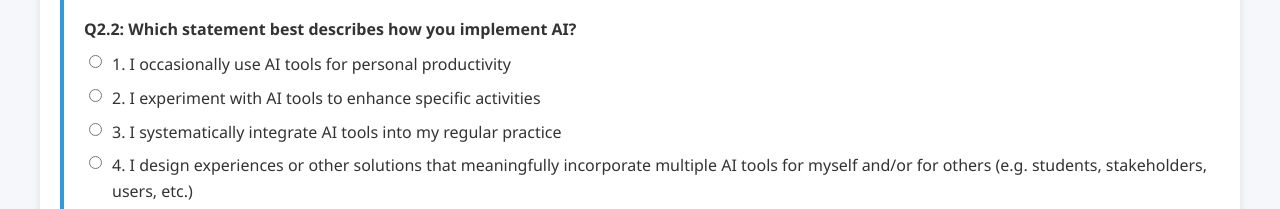
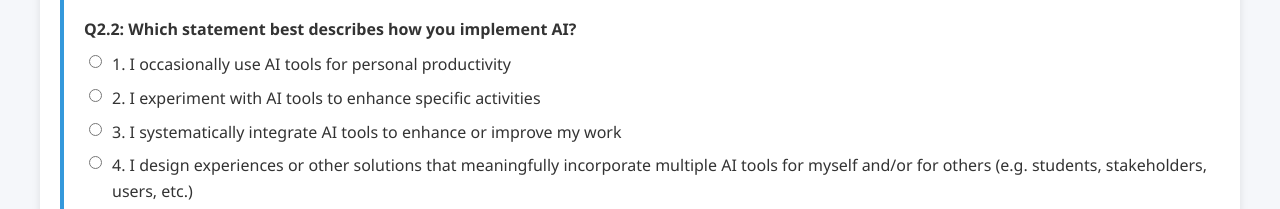
Before and after one commit to Marcydrummond/AICompetencyAssessment, a plain HTML site: page index.html in a window 1280 px wide. Shown: the part 1480-1689 px from the top of the page. Drawn offline with nearby package versions, Linux system fonts and the light colour scheme.

Commit message:
Update index.html

```diff
--- a/index.html
+++ b/index.html
@@ -420,7 +420,7 @@
                         </div>
                         <div class="option">
                             <input type="radio" id="q5-3" name="q5" value="3">
-                            <label for="q5-3">3. I systematically integrate AI tools into my regular practice</label>
+                            <label for="q5-3">3. I systematically integrate AI tools to enhance or improve my work</label>
                         </div>
                         <div class="option">
                             <input type="radio" id="q5-4" name="q5" value="4">
```
